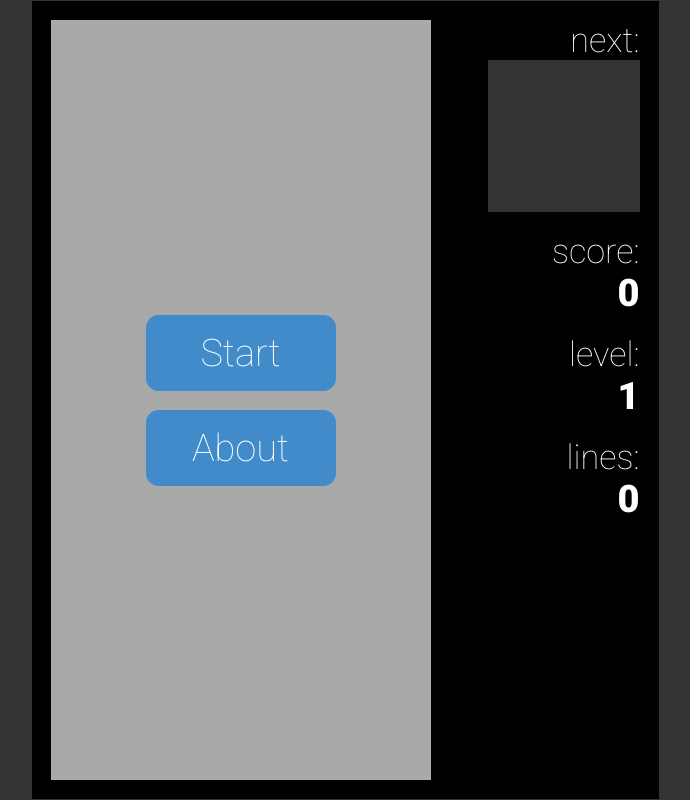
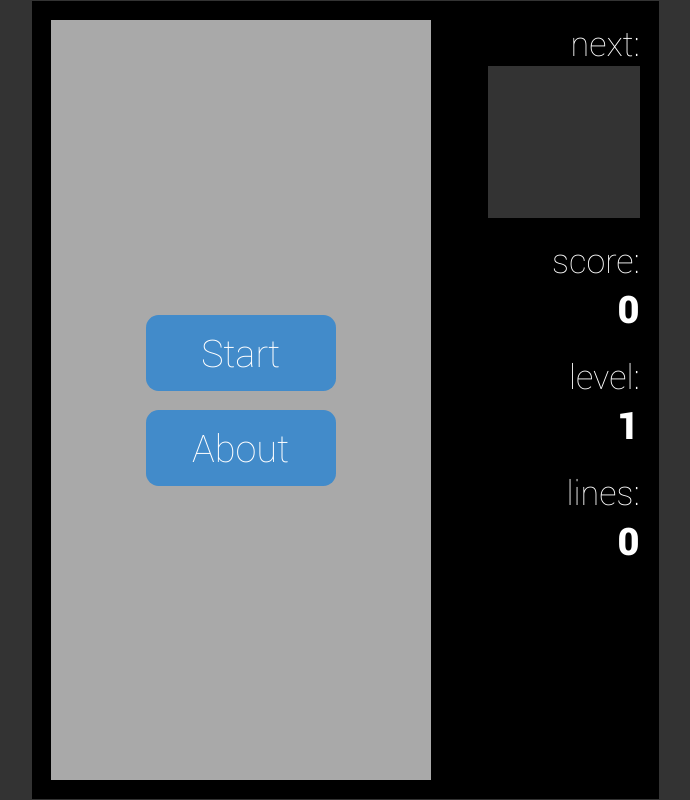
Before and after one commit to bkbooth/BlockDrop, a plain HTML site: page index.html in a window 1280 px wide. Shown: the whole page, without its empty margins (295-985 px from the left). Drawn offline with Linux system fonts and the light colour scheme.

Commit message:
Removed Google webfonts in favor of cacheable local fonts. Minified fonts.css

```diff
--- a/css/blockdrop.css
+++ b/css/blockdrop.css
@@ -4,7 +4,7 @@ body {
 	padding: 0;
 
 	background: #333;
-	font-family: /*'robotolocalcopy',*/'Roboto',sans-serif;
+	font-family: 'Roboto', sans-serif;
 
 	/* set the base font size as 10px in html,
 	 * can now resize the whole game board by
--- a/css/fonts.css
+++ b/css/fonts.css
@@ -1,7 +1,7 @@
 
 /* Roboto Thin */
 @font-face {
-    font-family: 'robotolocalcopy';
+    font-family: 'Roboto';
     src: url('../fonts/Roboto-Thin-webfont.eot');
     src: url('../fonts/Roboto-Thin-webfont.eot?#iefix') format('embedded-opentype'),
          url('../fonts/Roboto-Thin-webfont.woff') format('woff'),
@@ -13,7 +13,7 @@
 
 /* Roboto Light */
 /* @font-face {
-    font-family: 'robotolocalcopy';
+    font-family: 'Roboto';
     src: url('../fonts/Roboto-Light-webfont.eot');
     src: url('../fonts/Roboto-Light-webfont.eot?#iefix') format('embedded-opentype'),
          url('../fonts/Roboto-Light-webfont.woff') format('woff'),
@@ -25,7 +25,7 @@
 
 /* Roboto Regular */
 @font-face {
-    font-family: 'robotolocalcopy';
+    font-family: 'Roboto';
     src: url('../fonts/Roboto-Regular-webfont.eot');
     src: url('../fonts/Roboto-Regular-webfont.eot?#iefix') format('embedded-opentype'),
          url('../fonts/Roboto-Regular-webfont.woff') format('woff'),
@@ -37,7 +37,7 @@
 
 /* Roboto Medium */
 /* @font-face {
-    font-family: 'robotolocalcopy';
+    font-family: 'Roboto';
     src: url('../fonts/Roboto-Medium-webfont.eot');
     src: url('../fonts/Roboto-Medium-webfont.eot?#iefix') format('embedded-opentype'),
          url('../fonts/Roboto-Medium-webfont.woff') format('woff'),
@@ -49,7 +49,7 @@
 
 /* Roboto Bold */
 /* @font-face {
-    font-family: 'robotolocalcopy';
+    font-family: 'Roboto';
     src: url('../fonts/Roboto-Bold-webfont.eot');
     src: url('../fonts/Roboto-Bold-webfont.eot?#iefix') format('embedded-opentype'),
          url('../fonts/Roboto-Bold-webfont.woff') format('woff'),
@@ -61,7 +61,7 @@
 
 /* Roboto Black */
 @font-face {
-    font-family: 'robotolocalcopy';
+    font-family: 'Roboto';
     src: url('../fonts/Roboto-Black-webfont.eot');
     src: url('../fonts/Roboto-Black-webfont.eot?#iefix') format('embedded-opentype'),
          url('../fonts/Roboto-Black-webfont.woff') format('woff'),
--- a/index.html
+++ b/index.html
@@ -1,10 +1,9 @@
 <!DOCTYPE html>
-<html manifest="cache.manifest">
+<html manifest=".appcache">
 	<head>
 		<title>BlockDrop</title>
 		<link rel="shortcut icon" type="image/png" href="favicon.png" />
-		<link href='http://fonts.googleapis.com/css?family=Roboto:100,400,900' rel='stylesheet' type='text/css'>
-		<!--<link rel="stylesheet" type="text/css" href="css/fonts.css" />-->
+		<link rel="stylesheet" type="text/css" href="css/fonts.min.css" />
 		<link rel="stylesheet" type="text/css" href="css/blockdrop.css" />
 		<script type="text/javascript" src="js/blockdrop.js"></script>
 	</head>
```
Also changed, not shown: css/fonts.min.css (added), 2 other files.
